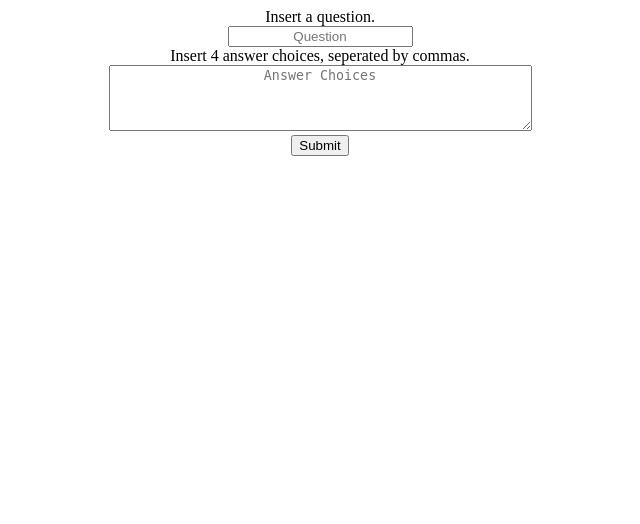
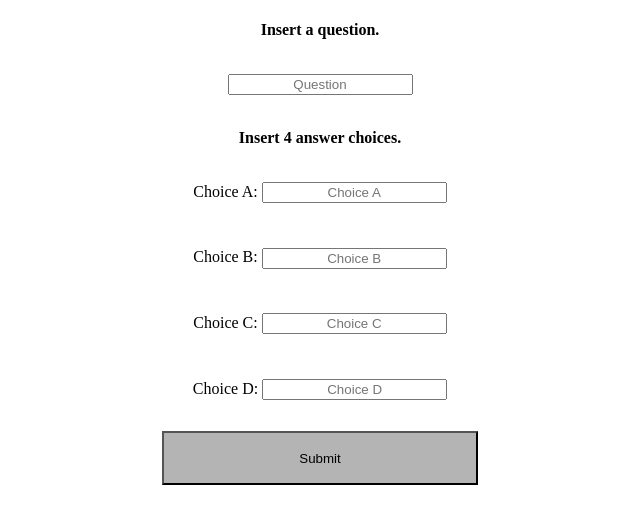
Before and after one commit to andreahpl/cssi2017-finalproject, a Python web app: template templates/submit-questions.html in a window 1280 px wide. Shown: the top 524 px of the page, without its empty margins (320-960 px from the left). Run offline with Jinja, Linux system fonts and the light colour scheme; the template is opened without the code that fills it, so the values that code supplies are empty.

Commit message:
Updated Submit Question Form

```diff
--- a/stylesheets/stylesheet.css
+++ b/stylesheets/stylesheet.css
@@ -9,7 +9,7 @@
 
 .game-name {
   font-size: 2.5em;
-  font-family: "Permanent Marker", cursive;
+  font-family: "Permanent Marker", cursive bold;
   color: black;
 }
 
@@ -23,7 +23,7 @@
   text-align: center;
 }
 
-.play-button, .login-button, .logout-button {
+button {
   margin-bottom: 1em;
   width: 25%;
   height: 4em;
@@ -37,3 +37,7 @@ button:hover {
 * {
   text-align: center;
 }
+
+input {
+  margin: 1em 0 1em 0;
+}
--- a/templates/submit-questions.html
+++ b/templates/submit-questions.html
@@ -8,10 +8,13 @@
 
 <body>
   <form action="/" method="POST">
-    Insert a question.<br>
-    <input type="text" placeholder="Question" name="question"><br>
-    Insert 4 answer choices, seperated by commas.<br>
-    <textarea name="answer-choices" placeholder="Answer Choices" rows="4" cols="50"></textarea><br>
+    <h4>Insert a question.</h4>
+    <input type="text" placeholder="Question" name="submit-form-question">
+    <h4>Insert 4 answer choices.</h4>
+    Choice A: <input type="text" placeholder="Choice A" name="submit-form-choiceA"><br><br>
+    Choice B: <input type="text" placeholder="Choice B" name="submit-form-choiceB"><br><br>
+    Choice C: <input type="text" placeholder="Choice C" name="submit-form-choiceC"><br><br>
+    Choice D: <input type="text" placeholder="Choice D" name="submit-form-choiceD"><br><br>
     <button id="submit-button">Submit</button>
   </form>
 </body>
```
